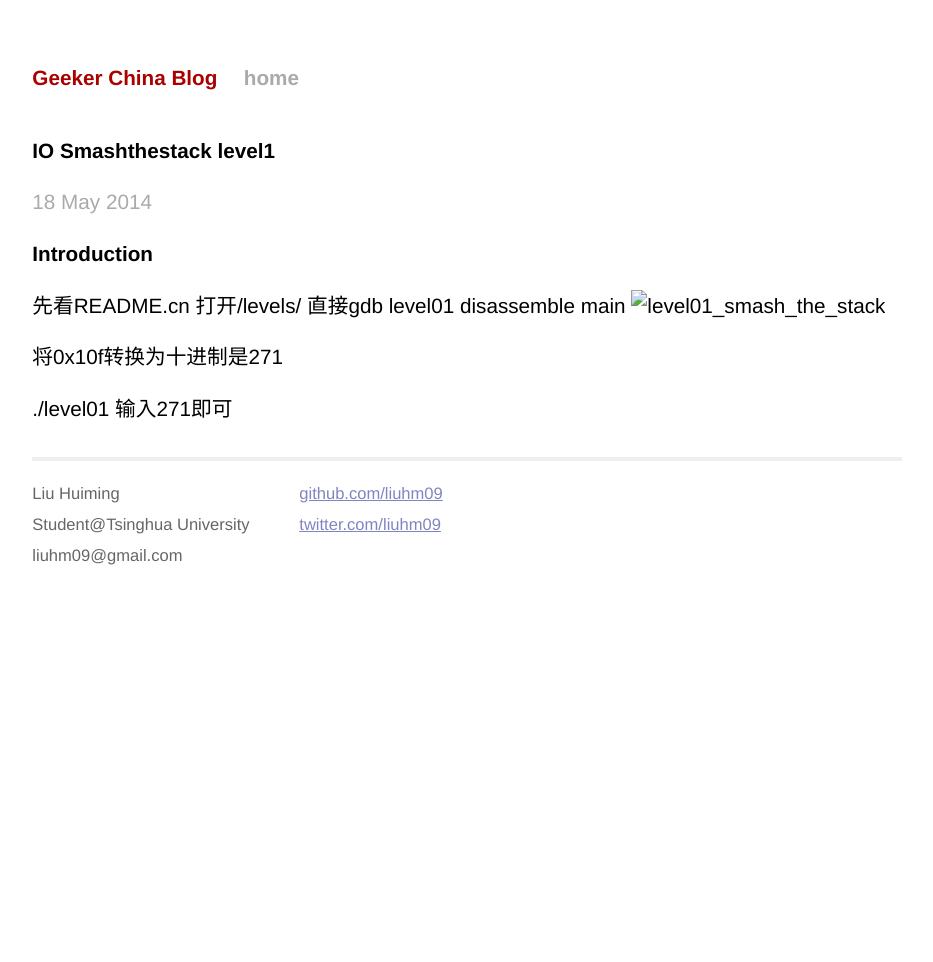
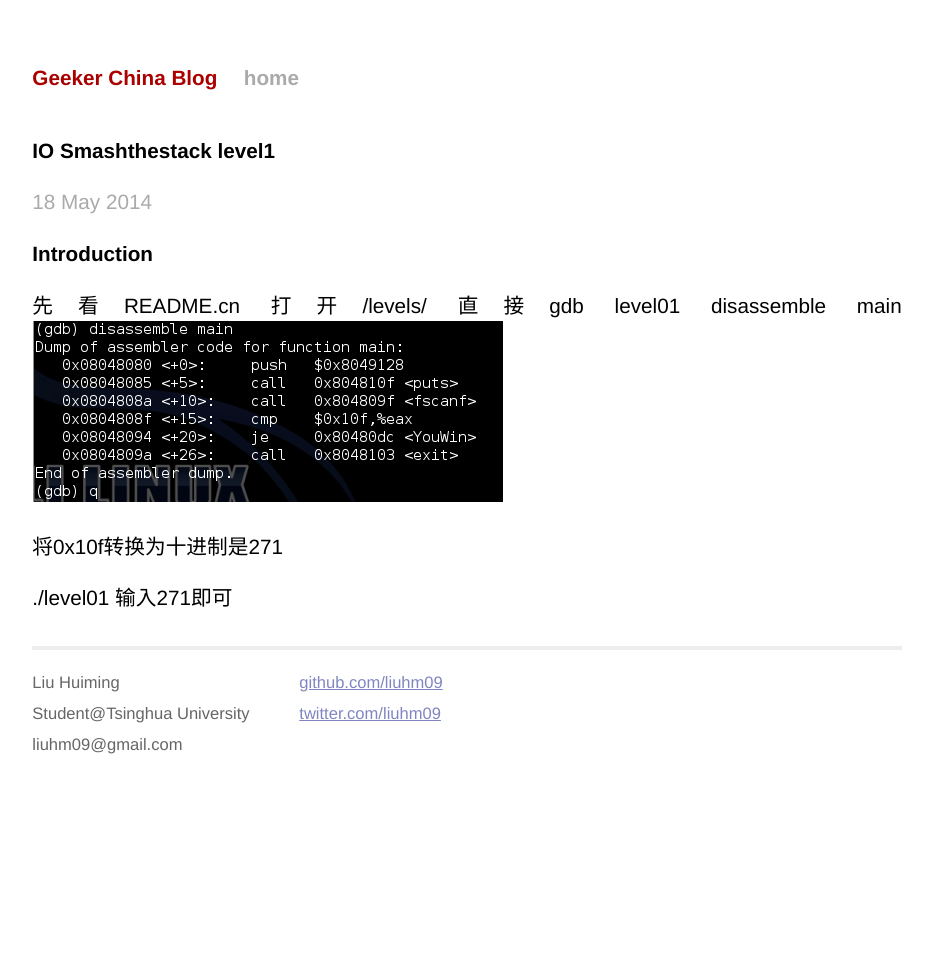
Before and after one commit to geekerchina/blog, a Jekyll site: the page built from _posts/2014-05-18-smash-the-stack-writeup.md, in a window 1280 px wide. Shown: the whole page, without its empty margins (173-1106 px from the left). Built offline with Jekyll 4.4.1, drawn with Linux system fonts in a browser that asks for light colours; Markdown is read by kramdown in place of the engine named in the settings.

Commit message:
modify img

```diff
--- a/_posts/2014-05-18-smash-the-stack-writeup.md
+++ b/_posts/2014-05-18-smash-the-stack-writeup.md
@@ -10,7 +10,7 @@ categories: writeup
 打开/levels/
 直接gdb level01
 disassemble main
-![level01_smash_the_stack](../public/img/level01_140518.png)
+![level01_smash_the_stack](/blog/public/img/level01_140518.png)
 
 将0x10f转换为十进制是271
 
```
